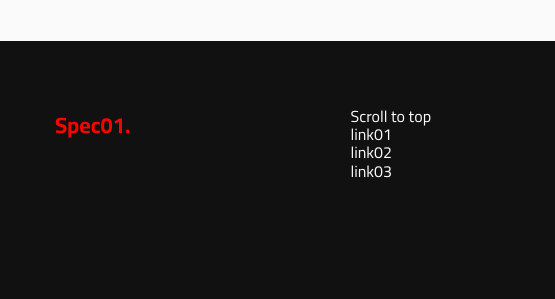
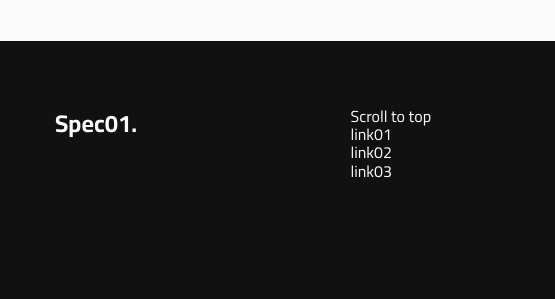
Before and after one commit to rayenrsalhi9/Temp1-html-css-js-, a plain HTML site: page index.html in a window 1280 px wide. Shown: the part 4414-4713 px from the top of the page, 0-555 px from the left. Drawn offline with Linux system fonts and the light colour scheme.

Commit message:
all right, project done

```diff
--- a/index.html
+++ b/index.html
@@ -217,7 +217,7 @@
     <footer>
         <div class="container">
             <div class="section">
-                <h3>Spec01.</h3>
+                <h2>Spec01.</h2>
             </div>
             <div class="section navi">
                 <ul>
```
